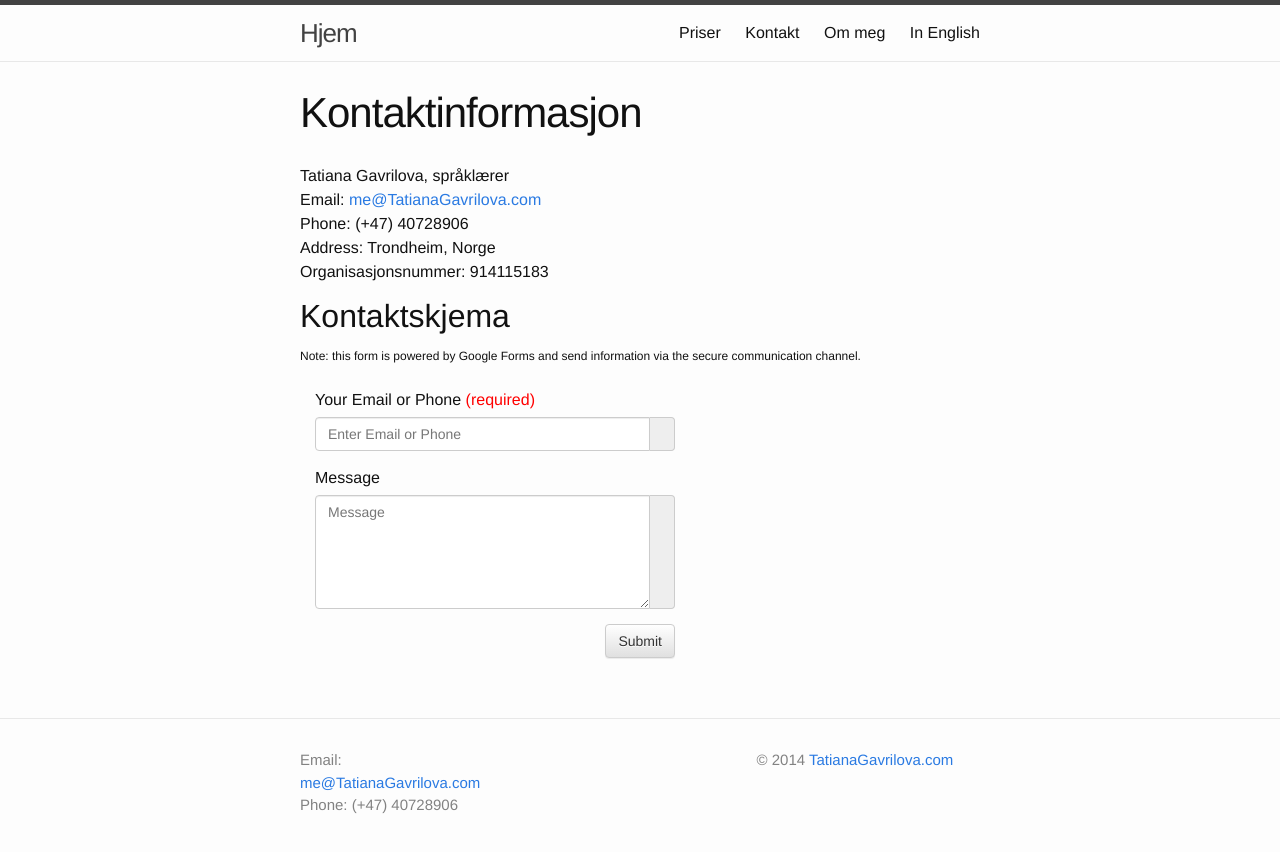
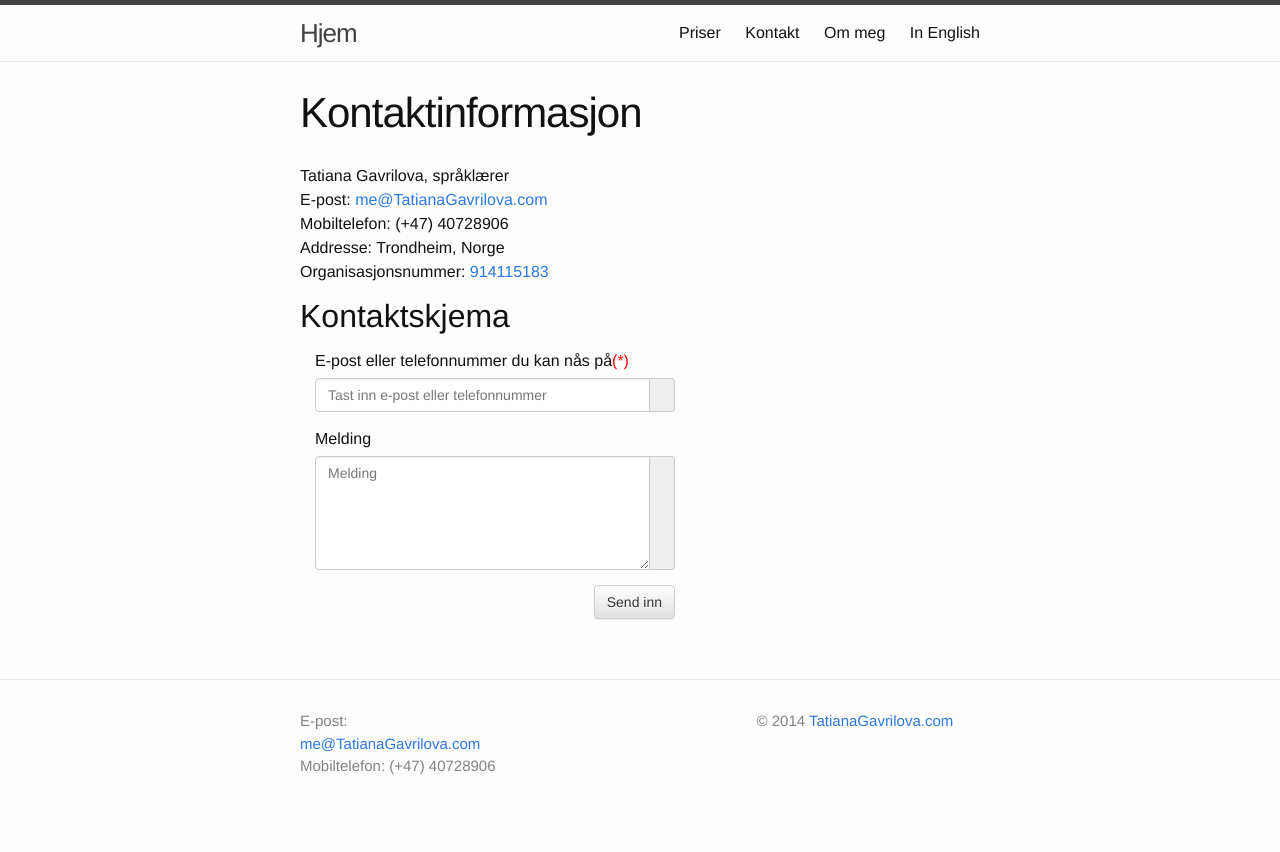
Before and after one commit to TatianaGavrilova/tatianagavrilova.github.io, a Jekyll site: the page built from 01-contacts.md, in a window 1280 px wide. Shown: the top 852 px of the page. Built offline with Jekyll 4.4.1, drawn with Linux system fonts in a browser that asks for light colours.

Commit message:
Fix typo. Translate english parts on norwegian

```diff
--- a/01-contacts.md
+++ b/01-contacts.md
@@ -8,35 +8,33 @@ long_title: Kontaktinformasjon
 <div class="row">
   <ul class="contact-list">
     <li>{{ site.description }}</li>
-    <li>Email: <a href="mailto:{{ site.email }}">{{ site.email }}</a></li>
-    <li>Phone: {{ site.phone }}</li>
-    <li>Address: {{ site.address }}</li>
-    <li>Organisasjonsnummer: {{ site.orgnumber }}</li>
+    <li>E-post: <a href="mailto:{{ site.email }}">{{ site.email }}</a></li>
+    <li>Mobiltelefon: {{ site.phone }}</li>
+    <li>Addresse: {{ site.address }}</li>
+    <li>Organisasjonsnummer: <a href="http://w2.brreg.no/enhet/sok/detalj.jsp?orgnr={{ site.orgnumber }}">{{ site.orgnumber }}</a></li>
   </ul>
 </div>
 </div>
 
 ## Kontaktskjema
 
-<sup>Note: this form is powered by Google Forms and send information via the secure communication channel.</sup>
-
 <div class="container">
   <div class="row">
     <form role="form" action="https://docs.google.com/forms/d/1KN1BQ1HWdrGHOZ0njf2K3WXvjQWT8EyiQwBKqHcTz6Q/formResponse?embedded=true" method="POST" target="_self" onsubmit="">
     <div class="col-lg-4">
       <div class="form-group required">
-        <label for="InputName" class="control-label">Your Email or Phone</label>
+        <label for="InputName" class="control-label">E-post eller telefonnummer du kan nås på</label>
         <div class="input-group">
-          <input type="text" class="form-control" name="entry.203897919" id="InputName" placeholder="Enter Email or Phone" required>
+          <input type="text" class="form-control" name="entry.203897919" id="InputName" placeholder="Tast inn e-post eller telefonnummer" required>
           <span class="input-group-addon"></span></div>
       </div>
       <div class="form-group">
-        <label for="InputMessage" class="control-label">Message</label>
+        <label for="InputMessage" class="control-label">Melding</label>
         <div class="input-group">
-          <textarea name="entry.1247437116" id="InputMessage" class="form-control" rows="5" placeholder="Message"></textarea>
+          <textarea name="entry.1247437116" id="InputMessage" class="form-control" rows="5" placeholder="Melding"></textarea>
           <span class="input-group-addon"></span></div>
       </div>
-      <input type="submit" name="submit" id="submit" value="Submit" class="btn btn-default pull-right">
+      <input type="submit" name="submit" id="submit" value="Send inn" class="btn btn-default pull-right">
 
         <input type="hidden" name="draftResponse"
             value="[,,&quot;7629806278334928560&quot;]">
--- a/_includes/footer.html
+++ b/_includes/footer.html
@@ -5,8 +5,8 @@
     <div class="footer-col-wrapper">
       <div class="footer-col  footer-col-1">
         <ul class="contact-list">
-          <li>Email: <a href="mailto:{{ site.email }}">{{ site.email }}</a></li>
-          <li>Phone: {{ site.phone }}</li>
+          <li>E-post: <a href="mailto:{{ site.email }}">{{ site.email }}</a></li>
+          <li>Mobiltelefon: {{ site.phone }}</li>
         </ul>
       </div>
 
--- a/css/main.scss
+++ b/css/main.scss
@@ -49,7 +49,7 @@ $on-laptop:        800px;
 ;
 
 .form-group.required .control-label:after {
-   content:" (required)";
+   content:"(*)";
    color:red;
 }
 
```
Also changed, not shown: 00-prices.md (+1 -1 lines).
